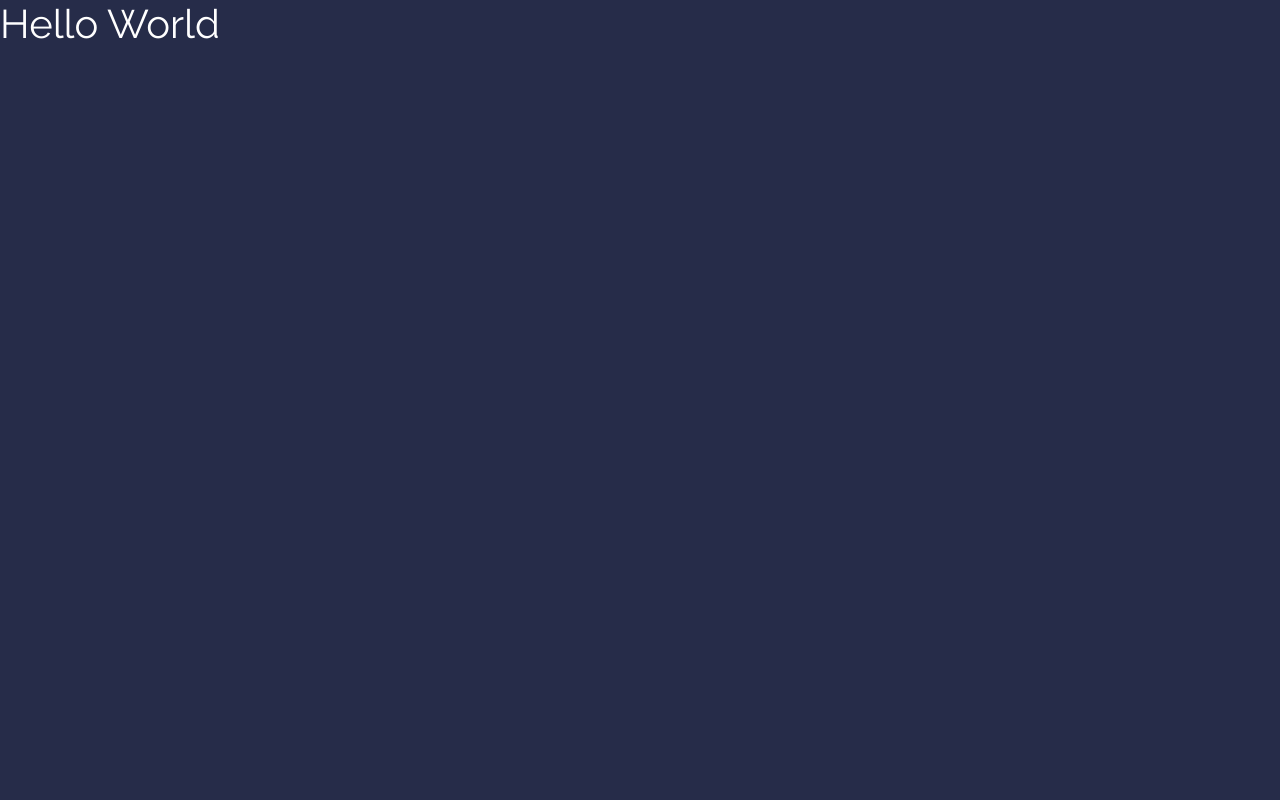
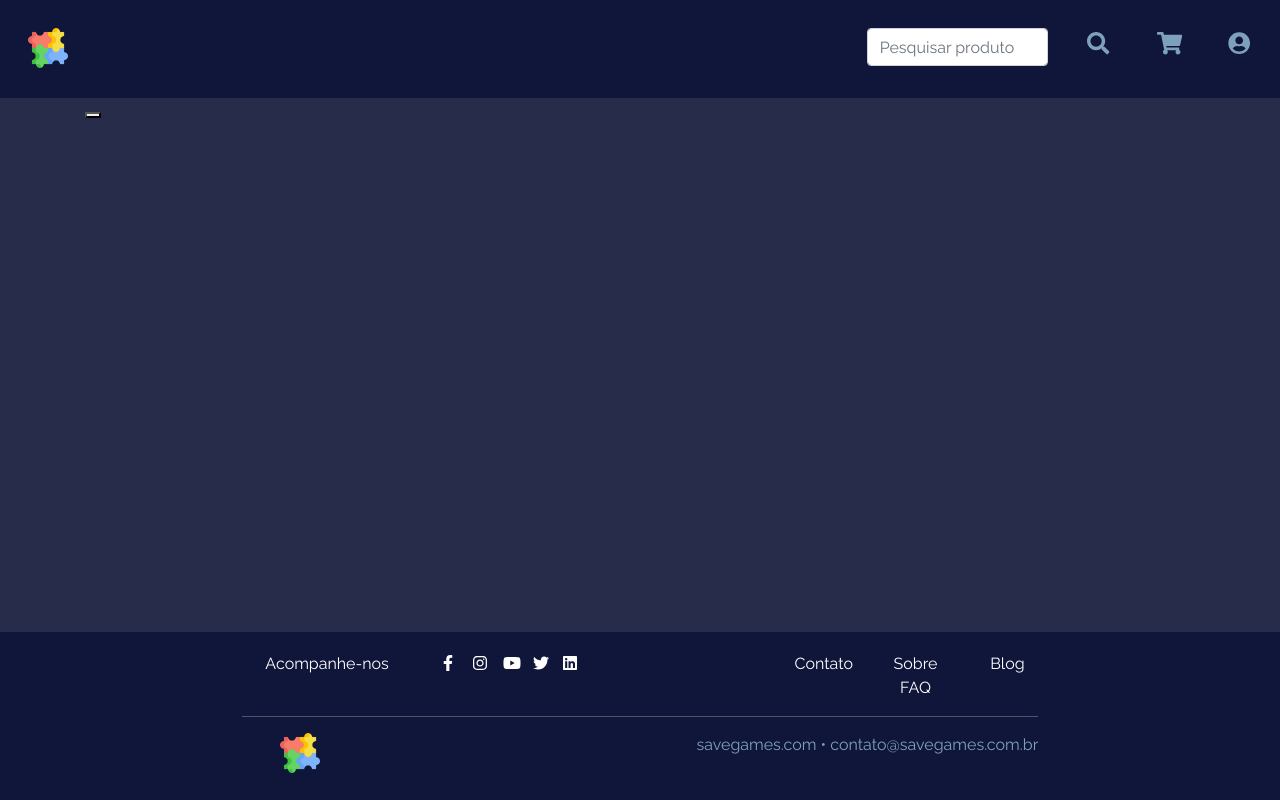
Before and after one commit to btfjulio/e-commerce-web, a Next.js app: page / in a window 1280 px wide. Built offline with nearby package versions, Linux system fonts and the light colour scheme.

Commit message:
create background component

```diff
--- a/pages/index.tsx
+++ b/pages/index.tsx
@@ -1,8 +1,14 @@
 import React from 'react';
+import MainComponent from '../components/shared/MainComponent'
+import { useRouter } from 'next/router';
+
+const router = useRouter();
 
 const Home: React.FC = () => {
   return (
-    <h1>Hello World</h1>
+    <MainComponent>
+      <button onClick={() => router.push('/Auth/Login') }></button>
+    </MainComponent>
   )
 }
 
--- /dev/null
+++ b/styles/Background.module.css
@@ -0,0 +1,5 @@
+.main {
+  background-color: var(--color-primary);
+  padding: 30px;
+  border-radius: 10px;
+}
```
Also changed, not shown: components/LoginForm/index.tsx (added, +12 -0 lines).
